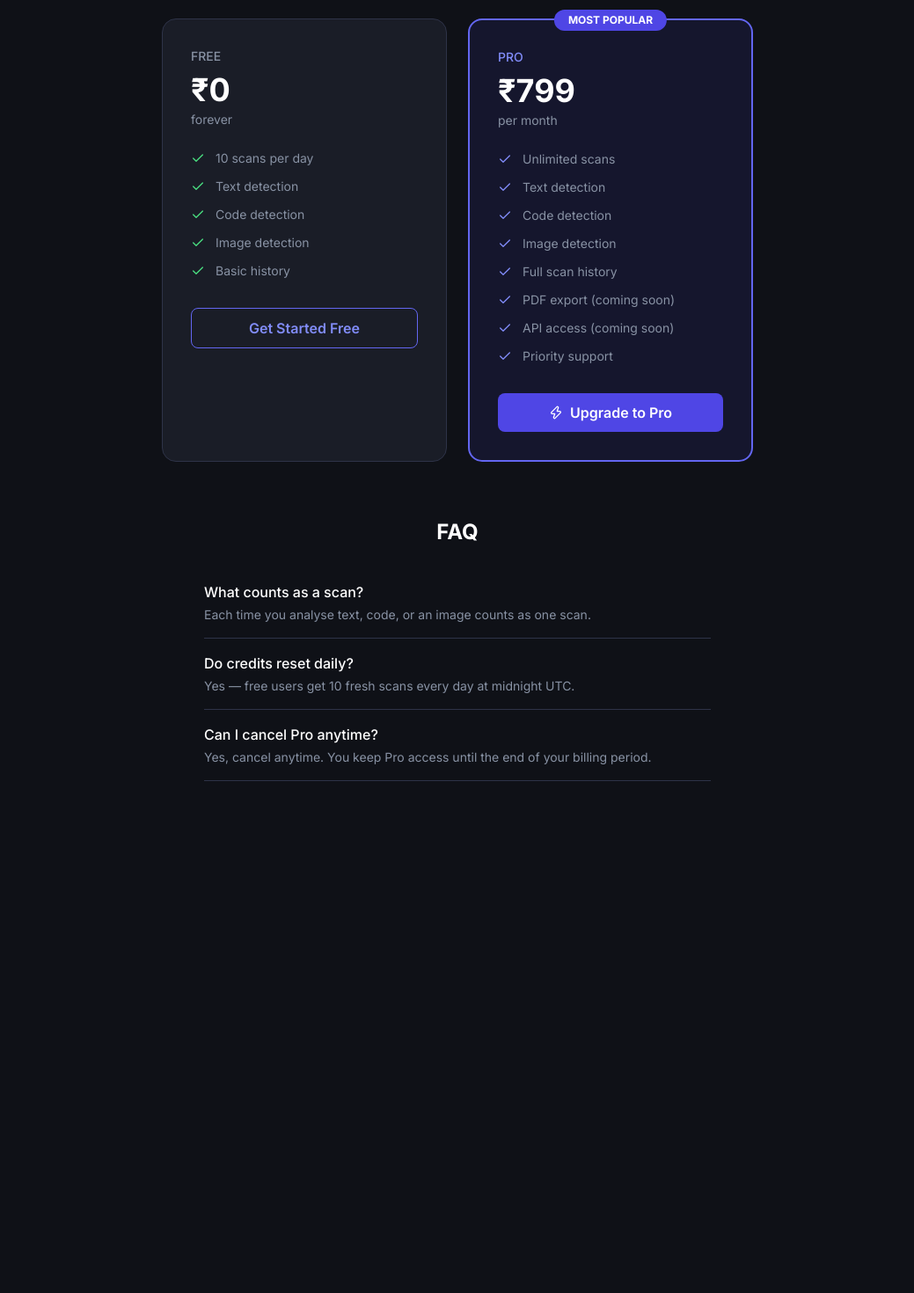
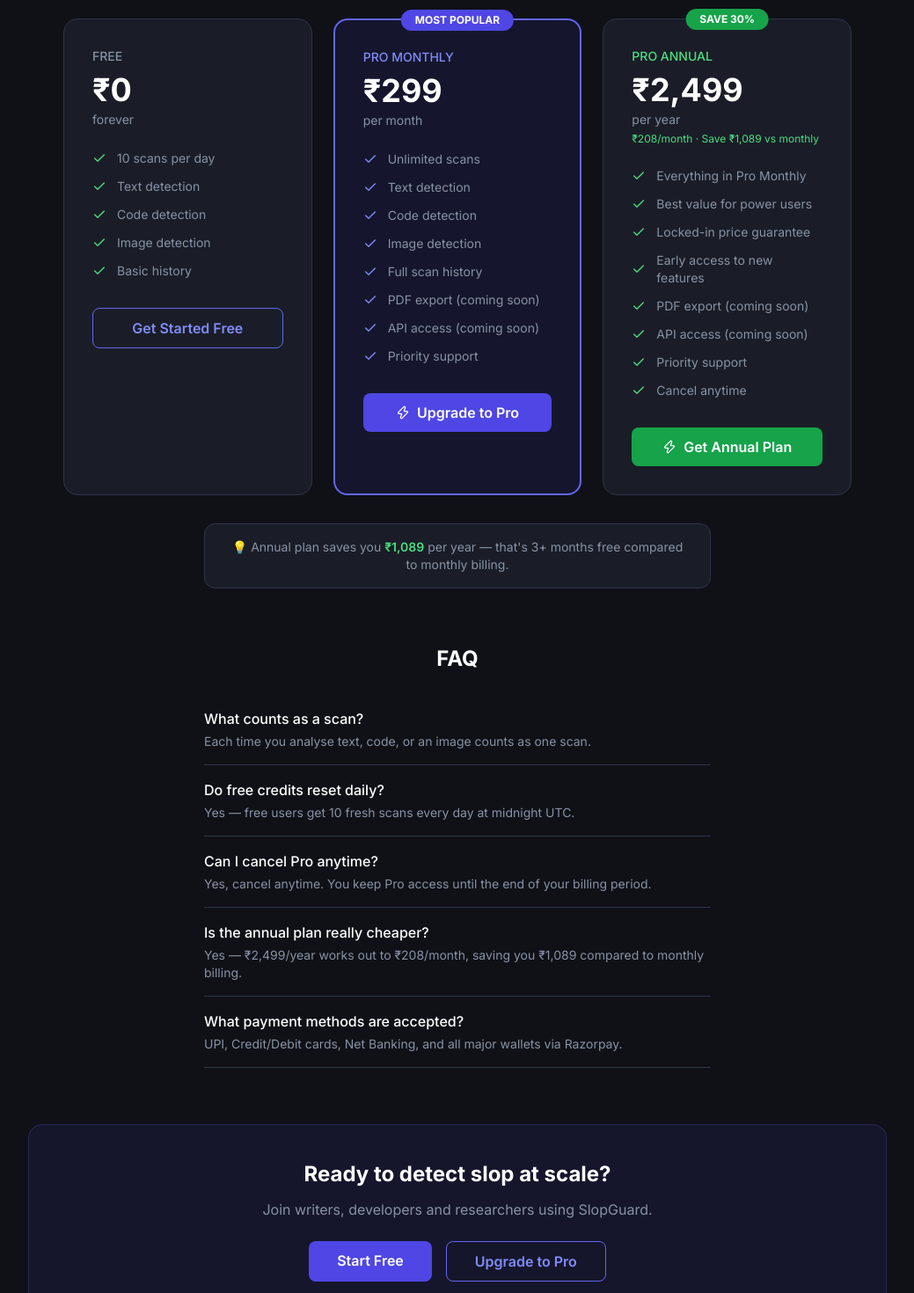
Before and after one commit to shuklahariom081/slopguard, a Next.js app in the folder frontend/: page /pricing in a window 1280 px wide. Shown: the part 240-1710 px from the top of the page at 88% size, without its empty margins (120-1159 px from the left). Before the commit the page ends 1192 px from the top, so only its background shows below. Built offline with nearby package versions, Linux system fonts and the light colour scheme.

Commit message:
Add annual pricing plan

```diff
--- a/frontend/app/pricing/page.tsx
+++ b/frontend/app/pricing/page.tsx
@@ -19,11 +19,13 @@
         </Link>
       </nav>
 
-      <div className="max-w-4xl mx-auto px-6 py-16 text-center">
+      <div className="max-w-5xl mx-auto px-6 py-16 text-center">
         <h1 className="text-4xl font-bold text-white mb-4">Simple Pricing</h1>
-        <p className="text-[#8892a4] text-lg mb-12">Start free. Upgrade when you need more.</p>
+        <p className="text-[#8892a4] text-lg mb-12">
+          Start free. Upgrade when you need more.
+        </p>
 
-        <div className="grid grid-cols-1 md:grid-cols-2 gap-6 max-w-2xl mx-auto">
+        <div className="grid grid-cols-1 md:grid-cols-3 gap-6 max-w-4xl mx-auto">
 
           {/* Free */}
           <div className="bg-[#1a1d27] border border-[#2e3348] rounded-2xl p-8 text-left">
@@ -54,14 +56,14 @@
             </Link>
           </div>
 
-          {/* Pro */}
+          {/* Pro Monthly */}
           <div className="bg-indigo-600/10 border-2 border-indigo-500 rounded-2xl p-8 text-left relative">
             <div className="absolute -top-3 left-1/2 -translate-x-1/2 bg-indigo-600
                             text-white text-xs font-bold px-4 py-1 rounded-full">
               MOST POPULAR
             </div>
-            <div className="text-indigo-400 text-sm font-medium mb-2">PRO</div>
-            <div className="text-4xl font-bold text-white mb-1">₹799</div>
+            <div className="text-indigo-400 text-sm font-medium mb-2">PRO MONTHLY</div>
+            <div className="text-4xl font-bold text-white mb-1">₹299</div>
             <div className="text-[#8892a4] text-sm mb-6">per month</div>
 
             <div className="space-y-3 mb-8">
@@ -89,6 +91,57 @@
               <Zap size={16} /> Upgrade to Pro
             </Link>
           </div>
+
+          {/* Pro Annual */}
+          <div className="bg-[#1a1d27] border border-[#2e3348] rounded-2xl p-8 text-left relative">
+            <div className="absolute -top-3 left-1/2 -translate-x-1/2 bg-green-600
+                            text-white text-xs font-bold px-4 py-1 rounded-full">
+              SAVE 30%
+            </div>
+            <div className="text-green-400 text-sm font-medium mb-2">PRO ANNUAL</div>
+            <div className="flex items-end gap-2 mb-1">
+              <div className="text-4xl font-bold text-white">₹2,499</div>
+            </div>
+            <div className="text-[#8892a4] text-sm mb-1">per year</div>
+            <div className="text-green-400 text-xs mb-6">
+              ₹208/month · Save ₹1,089 vs monthly
+            </div>
+
+            <div className="space-y-3 mb-8">
+              {[
+                'Everything in Pro Monthly',
+                'Best value for power users',
+                'Locked-in price guarantee',
+                'Early access to new features',
+                'PDF export (coming soon)',
+                'API access (coming soon)',
+                'Priority support',
+                'Cancel anytime',
+              ].map(f => (
+                <div key={f} className="flex items-center gap-3">
+                  <Check size={16} className="text-green-400 shrink-0" />
+                  <span className="text-[#8892a4] text-sm">{f}</span>
+                </div>
+              ))}
+            </div>
+
+            <Link href="/login"
+              className="block w-full text-center bg-green-600 hover:bg-green-700
+                         text-white font-semibold py-2.5 rounded-lg transition-all
+                         duration-200 flex items-center justify-center gap-2">
+              <Zap size={16} /> Get Annual Plan
+            </Link>
+          </div>
+
+        </div>
+
+        {/* Comparison note */}
+        <div className="mt-8 bg-[#1a1d27] border border-[#2e3348] rounded-xl
+                        px-6 py-4 max-w-xl mx-auto">
+          <p className="text-[#8892a4] text-sm">
+            💡 Annual plan saves you <span className="text-green-400 font-semibold">₹1,089</span> per year —
+            that's 3+ months free compared to monthly billing.
+          </p>
         </div>
 
         {/* FAQ */}
@@ -100,12 +153,20 @@
               a: 'Each time you analyse text, code, or an image counts as one scan.',
             },
             {
-              q: 'Do credits reset daily?',
+              q: 'Do free credits reset daily?',
               a: 'Yes — free users get 10 fresh scans every day at midnight UTC.',
             },
             {
               q: 'Can I cancel Pro anytime?',
               a: 'Yes, cancel anytime. You keep Pro access until the end of your billing period.',
+            },
+            {
+              q: 'Is the annual plan really cheaper?',
+              a: 'Yes — ₹2,499/year works out to ₹208/month, saving you ₹1,089 compared to monthly billing.',
+            },
+            {
+              q: 'What payment methods are accepted?',
+              a: 'UPI, Credit/Debit cards, Net Banking, and all major wallets via Razorpay.',
             },
           ].map(item => (
             <div key={item.q} className="border-b border-[#2e3348] py-4">
@@ -114,7 +175,38 @@
             </div>
           ))}
         </div>
+
+        {/* Bottom CTA */}
+        <div className="mt-16 bg-indigo-600/10 border border-indigo-500/20
+                        rounded-2xl px-8 py-10">
+          <h2 className="text-2xl font-bold text-white mb-3">
+            Ready to detect slop at scale?
+          </h2>
+          <p className="text-[#8892a4] mb-6">
+            Join writers, developers and researchers using SlopGuard.
+          </p>
+          <div className="flex gap-4 justify-center">
+            <Link href="/login"
+              className="bg-indigo-600 hover:bg-indigo-700 text-white font-semibold
+                         py-2.5 px-8 rounded-lg transition-colors">
+              Start Free
+            </Link>
+            <Link href="/login"
+              className="border border-indigo-500 text-indigo-400 hover:bg-indigo-500
+                         hover:text-white font-semibold py-2.5 px-8 rounded-lg transition-colors">
+              Upgrade to Pro
+            </Link>
+          </div>
+        </div>
+
       </div>
+
+      {/* Footer */}
+      <footer className="border-t border-[#2e3348] px-6 py-8 text-center text-[#8892a4] text-sm">
+        © 2024 SlopGuard · Built by Hariom Shukla ·
+        <Link href="/pricing" className="hover:text-white ml-1">Pricing</Link>
+      </footer>
+
     </main>
   )
 }
```
